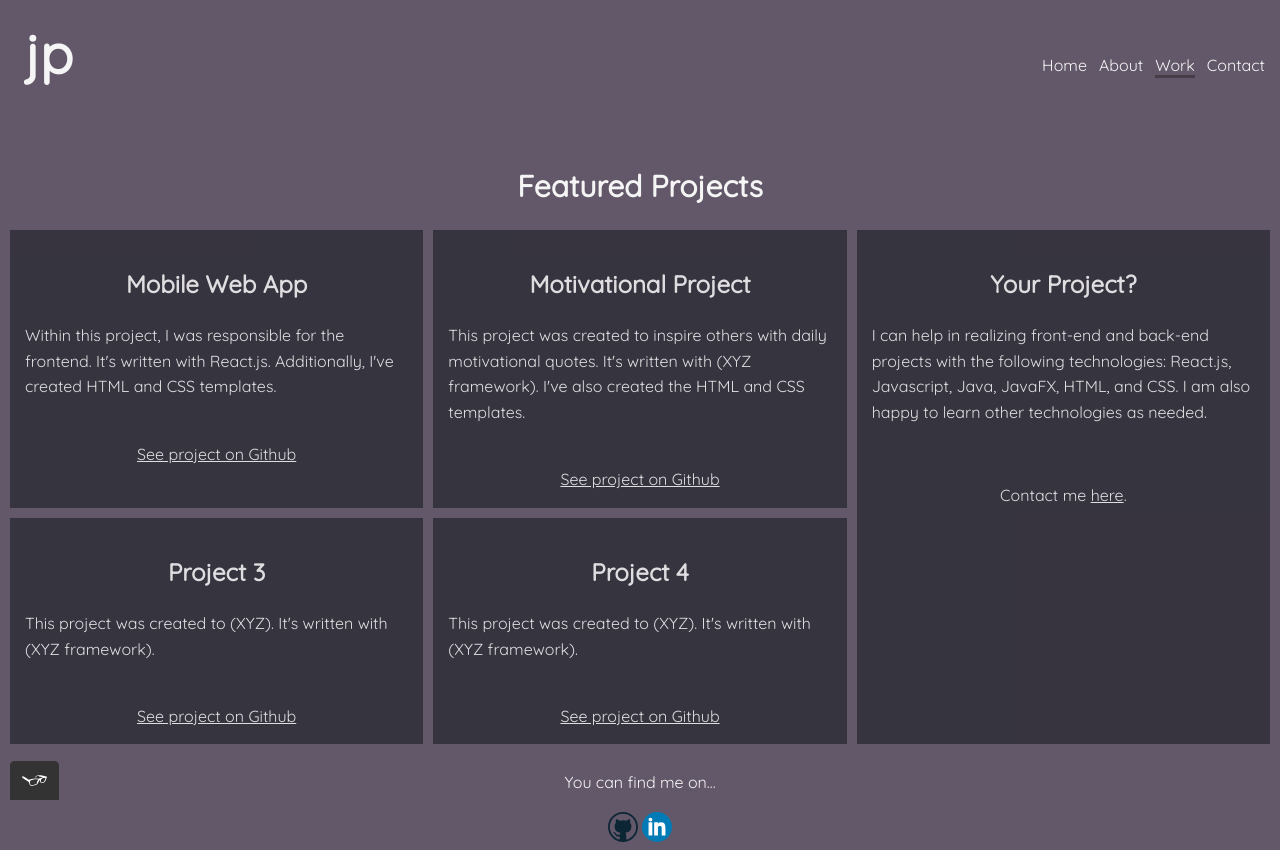
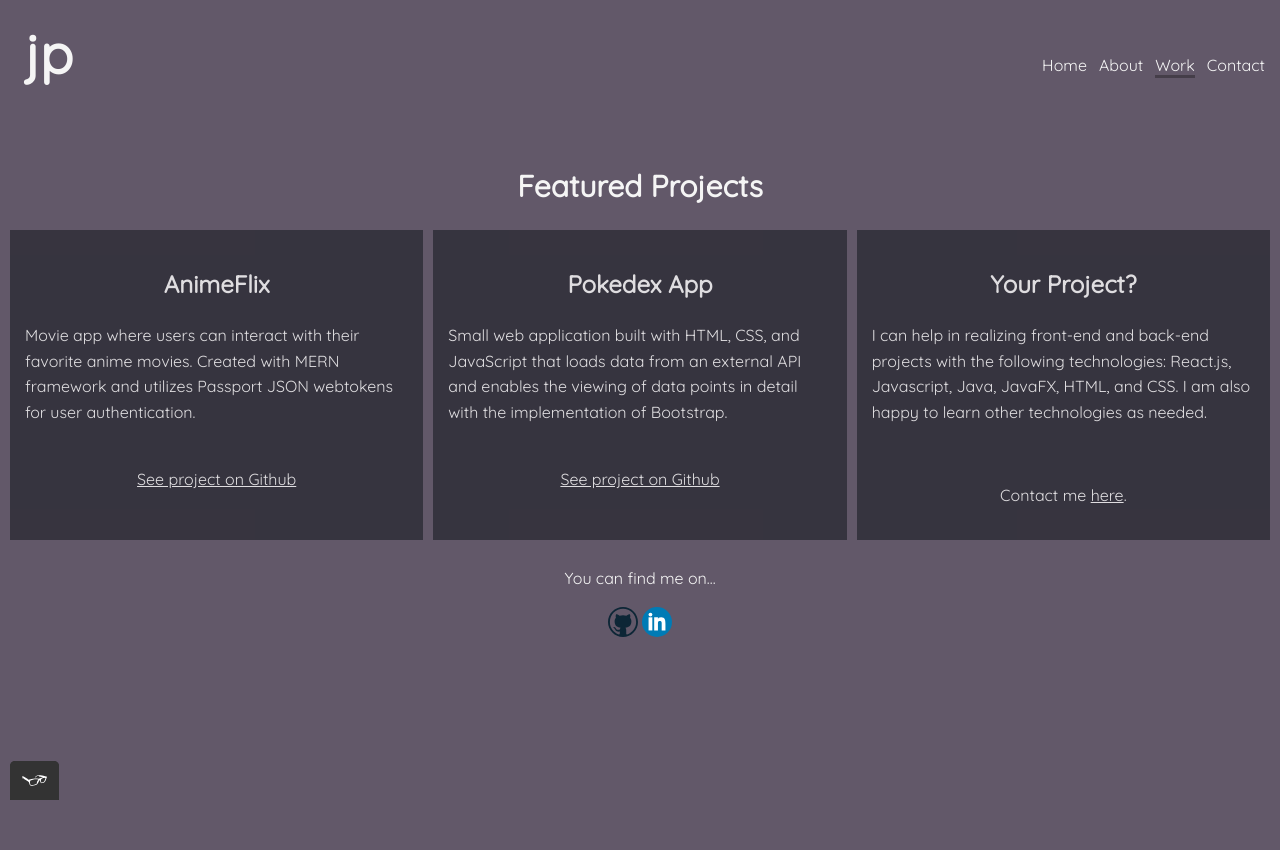
Before and after one commit to jpark42/portfolio-website, a plain HTML site: page work.html in a window 1280 px wide. After the commit the page ends 800 px from the top, so only its background shows below. Drawn offline with nearby package versions, Linux system fonts and the light colour scheme.

Commit message:
Adjusted margins and padding

```diff
--- a/css/styles.css
+++ b/css/styles.css
@@ -131,6 +131,7 @@ max-width: 1200px;
 .profile {
     max-width: 685px;
     margin: 0 auto;
+    padding-right: 15px;
 }
 
 .profile__bio {
@@ -215,10 +216,12 @@ max-width: 1200px;
         padding: 15px;
     }
 
+    /*
     .project-list__item:last-child {
         grid-column: 3/3;
         grid-row: 1/3;
     }
+    */
 }
 
 .project-list__header {
--- a/work.html
+++ b/work.html
@@ -37,25 +37,25 @@
             <div class="project-list">
                 <!-- grid items will live here-->
                 <div class="project-list__item">
-                    <h2 class="project-list__header">Mobile Web App</h2>
+                    <h2 class="project-list__header">AnimeFlix</h2>
                     <p>
-                        Within this project, I was responsible for the frontend. It's written with React.js. Additionally, I've created HTML and CSS templates.
+                        Movie app where users can interact with their favorite anime movies. Created with MERN framework and utilizes Passport JSON webtokens for user authentication.
                     </p>
                     <br>
-                    <a href="#" class="project-list__item--link">See project on Github</a>
+                    <a href="https://github.com/jpark42/Anime-Movie-App" class="project-list__item--link" target="_blank">See project on Github</a>
                 </div>
                 <div class="project-list__item">
-                    <h2 class="project-list__header">Motivational Project</h2>
+                    <h2 class="project-list__header">Pokedex App</h2>
+                    <p>
+                        Small web application built with HTML, CSS, and JavaScript that loads data from an external API and enables the viewing of data points in detail with the implementation of Bootstrap.
+                    </p>
+                    <br>
+                    <a href="https://github.com/jpark42/pokedex" class="project-list__item--link" target="_blank">See project on Github</a>
+                </div>
+                <!--<div class="project-list__item">
+                    <h2 class="project-list__header">Motivational</h2>
                     <p>
                         This project was created to inspire others with daily motivational quotes. It's written with (XYZ framework). I've also created the HTML and CSS templates.
-                    </p>
-                    <br>
-                    <a href="#" class="project-list__item--link">See project on Github</a>
-                </div>
-                <div class="project-list__item">
-                    <h2 class="project-list__header">Project 3</h2>
-                    <p>
-                        This project was created to (XYZ). It's written with (XYZ framework).
                     </p>
                     <br>
                     <a href="#" class="project-list__item--link">See project on Github</a>
@@ -67,7 +67,7 @@
                     </p>
                     <br>
                     <a href="#" class="project-list__item--link">See project on Github</a>
-                </div>
+                </div>-->
                 <div class="project-list__item">
                     <h2 class="project-list__header">Your Project?</h2>
                     <p>
```
